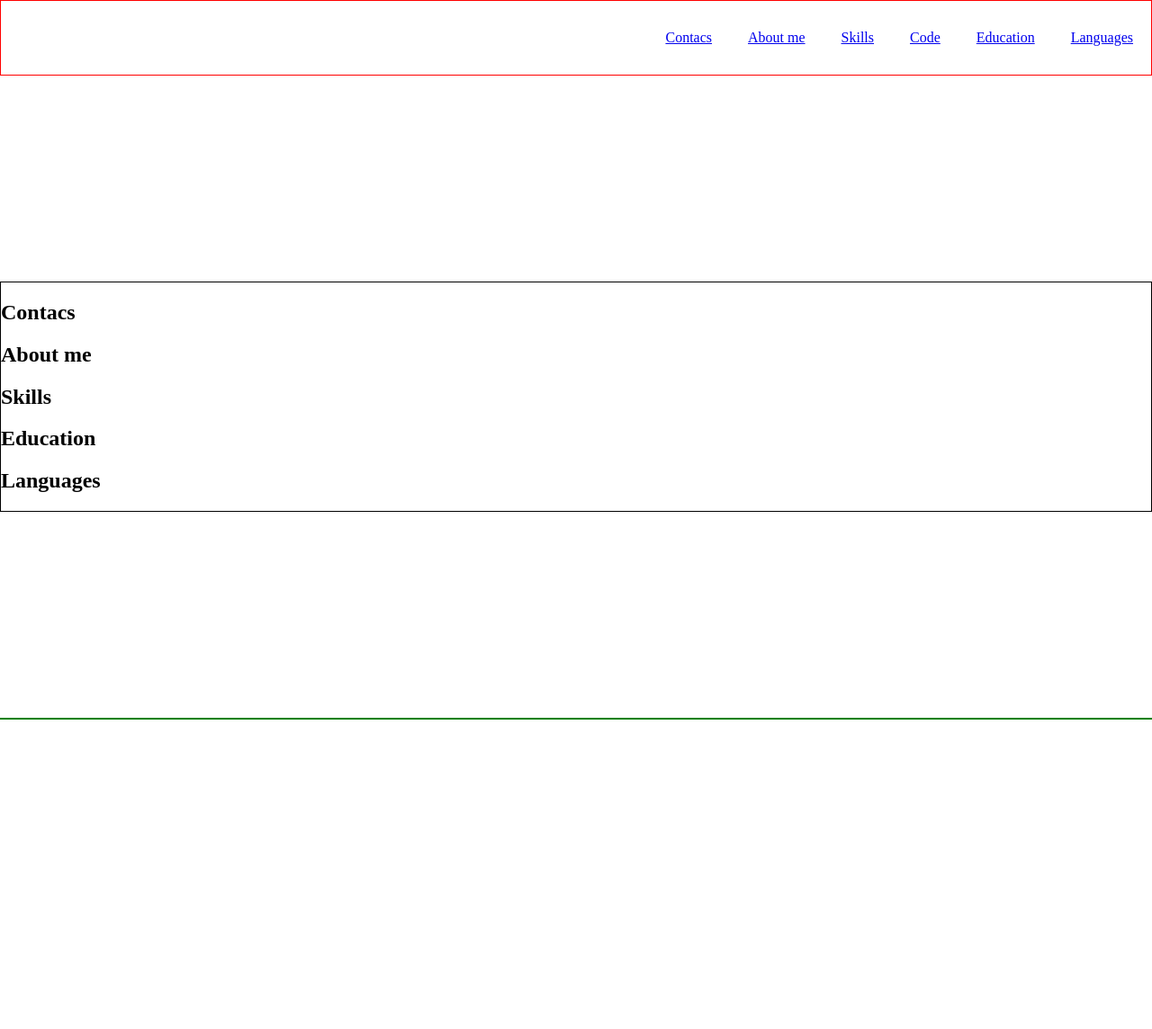
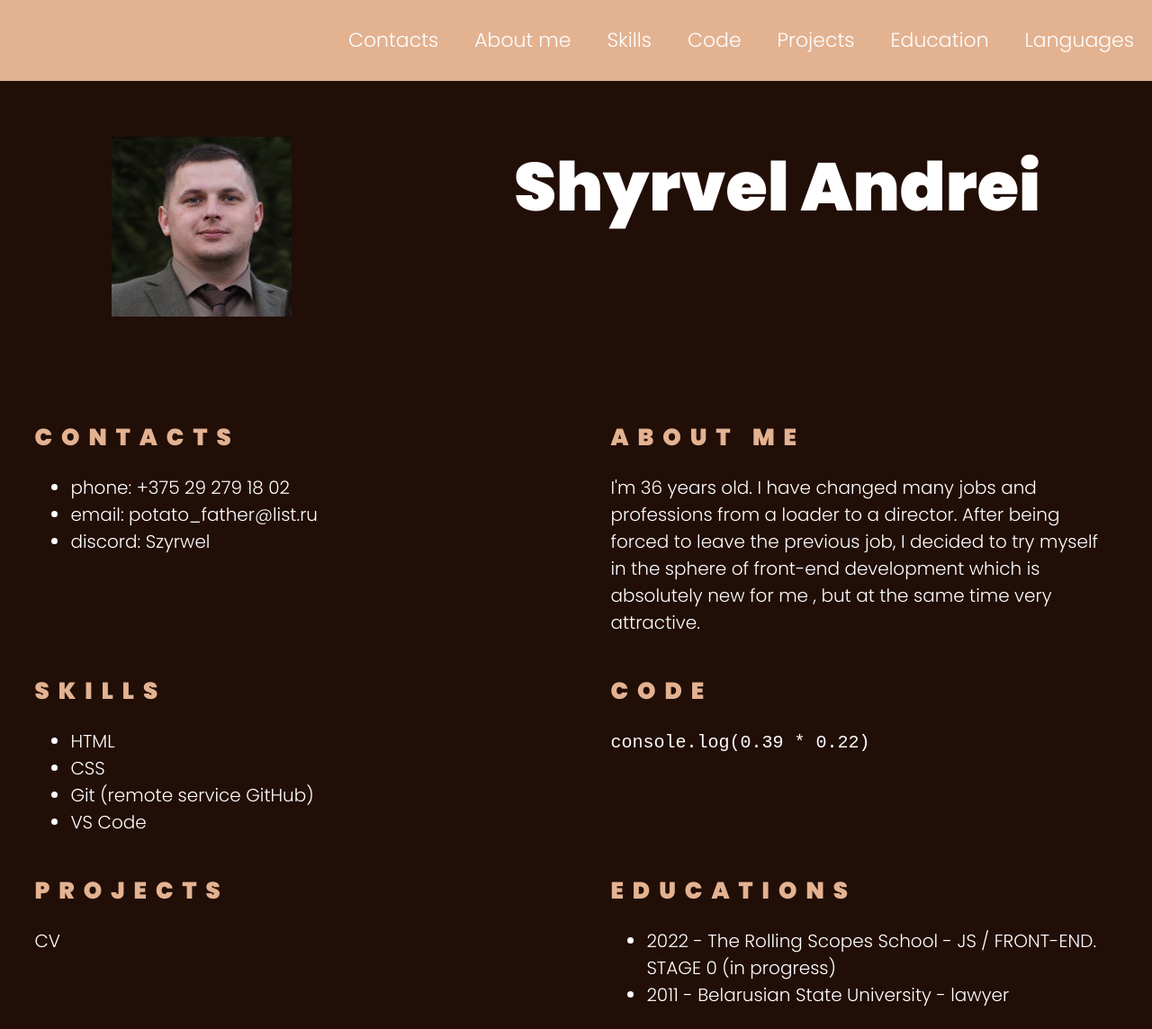
Before and after one commit to Szyrwel/rsschool-cv, a plain HTML site: page index.html in a window 1280 px wide. Shown: the top 1144 px of the page at 90% size. Before the commit the page ends 800 px from the top, so only its background shows below. Drawn offline with Linux system fonts and the light colour scheme.

Commit message:
fix: change all

```diff
--- a/index.html
+++ b/index.html
@@ -4,53 +4,99 @@
     <meta charset="UTF-8">
     <meta http-equiv="X-UA-Compatible" content="IE=edge">
     <meta name="viewport" content="width=device-width, initial-scale=1.0">
-    <title>Shyrvel-CV</title>
     <link rel="stylesheet" href="style.css">
     <link rel="icon" href="assets/favicon.ico">
+    <title>Shyrvel CV</title>
 </head>
-<body class="body">
+<body>
     <header class="header">
-        <div class="container">
+        <div class="navigation">
             <nav class="nav">
                 <ul class="nav-list">
-                    <li class="nav-item"><a href="#contacs" class="nav-link">Contacs</a></li>
-                    <li class="nav-item"><a href="#about_me" class="nav-link">About me</a></li>
+                    <li class="nav-item"><a href="#contacts" class="nav-link">Contacts</a></li>
+                    <li class="nav-item"><a href="#about-me" class="nav-link">About me</a></li>
                     <li class="nav-item"><a href="#skills" class="nav-link">Skills</a></li>
                     <li class="nav-item"><a href="#code" class="nav-link">Code</a></li>
+                    <li class="nav-item"><a href="#projects" class="nav-link">Projects</a></li>
                     <li class="nav-item"><a href="#education" class="nav-link">Education</a></li>
                     <li class="nav-item"><a href="#languages" class="nav-link">Languages</a></li>
                 </ul>
             </nav>
+        </div>
+    </header>
 
+    <main class="main">
+        <div class="container main-container profile">
+            <section>
+                <h2><img src="./assets/img/myfoto.jpg" width="200" height="200" alt="my foto was here"></h2>
+            </section>
+                <section><h1>Shyrvel Andrei</h1>
+            </section>
         </div>
-
-    </header>
-    <main class="main">
-        <div class="container">
-            <section class="section" id="contacs">
-                <h2>Contacs</h2>
+            <div class="container main-container">
+            <section class="section" id="contacts">
+                <h2 class="section-title">Contacts</h2>
+                    <ul>
+                        <li>phone: +375 29 279 18 02</li>
+                        <li>email: potato_father@list.ru</li>
+                        <li>discord: Szyrwel</li>
+                    </ul>
             </section>
-            <section class="section" id="about_me">
-                <h2>About me</h2>
+            <section class="section" id="about-me">
+                <h2 class="section-title">About me</h2>
+                <p>I'm 36 years old. I have changed many jobs and professions from a loader to a director. After being forced to leave the previous job, I decided to try myself in the sphere of front-end development which is absolutely new for me , but at the same time very attractive.</p>
             </section>
             <section class="section" id="skills">
-                <h2>Skills</h2>
+                <h2 class="section-title">Skills</h2>
+                <ul>
+                    <li>HTML</li>
+                    <li>CSS</li>
+                    <li>Git (remote service GitHub)</li>
+                    <li>VS Code</li>
+                </ul>
+            </section>
+            <section class="section" id="code">
+                <h2 class="section-title">Code</h2>
+                <p>
+                    <code>console.log(0.39 * 0.22)</code>
+                </p>
+            </section>
+            <section class="section" id="projects">
+                <h2 class="section-title">Projects</h2>
+                <p><a href="https://szyrwel.io/rsschool-cv/" class="projects-link">CV</a></p>
             </section>
             <section class="section" id="education">
-                <h2>Education</h2>
+                <h2 class="section-title">Educations</h2>
+                <ul>
+                    <li>2022 - The Rolling Scopes School - JS / FRONT-END. STAGE 0 (in progress)</li>
+                    <li>2011 - Belarusian State University - lawyer</li>
+                </ul>
             </section>
             <section class="section" id="languages">
-                <h2>Languages</h2>
+                <h2 class="section-title">Languages</h2>
+                <ul>
+                    <li>English - A2</li>
+                    <li>Polish - A2</li>
+                </ul>
+            </section>
+        </div>
+    </main>
+
+    <footer class="footer">
+        <div class="container footer-container">
+            <section>
+                <h2>2022</h2>
+            </section>
+            <section>
+                <h2><a href="https://github.com/Szyrwel" class="footer-link">Szyrwel</a></h2>
+            </section>
+            <section class="rsslogo">
+                  <h2><a href="https://rs.school/js/">
+                      <img src="./assets/img/rs_school_logo.svg" alt="logo rsschool"></a></h2>
+
             </section>
 
         </div>
-
-    </main>
-    <footer class="footer">
-        <div class="container">
-
-        </div>
-
     </footer>
-</body>
+ </body>
 </html>
--- a/style.css
+++ b/style.css
@@ -1,50 +1,133 @@
 @font-face {
-    font-family: 'Poppins';
+    font-family: Poppins;
     src: url("assets/fonts/Poppins-Light.ttf");
     font-weight: 100;
 }
 @font-face {
-    font-family: 'Poppins';
-    src: url("assets/fonts/Poppins-Bold.ttf");
-    font-weight: 300;
+    font-family: Poppins;
+    src: url("assets/fonts/Poppins-Black.ttf");
+    font-weight: 400;
 }
-*{
-    box-sizing: border-box;
+@media (max-width: 768px) {
+    .section {
+        width: 100%;
+        flex-direction: column;
+    }
 }
-.header{
-    border: 1px solid red;
-}
-.main{
-    border: 1px solid black;
-}
-.footer{
-    border: 1px solid green;
-}
-.body{
+body {
+    font-family: Poppins, sans-serif;
+    font-size: 20px;
+    font-weight: 100;
+    line-height: 1.5;
+    color: white;
     min-height: 100vh;
     margin: 0;
     padding: 0;
     display: flex;
     flex-direction: column;
     justify-content: space-between;
+    background-color: #210E07;
+    flex-wrap: wrap;
+}
+*{
+    box-sizing: border-box;
+}
+.header {
+    border: none;
+    background-color: #E3B291;
+}
+.main {
+    background-color: #210E07;
+    border: none;
+}
+.footer {
+    background-color: #E3B291;
+    border: none;
 }
 .container {
     max-width: 1440px;
     margin: 0 auto;
+    display: flex;
+    flex-wrap: wrap;
 }
-.nav-list{
+.nav-list {
     display: flex;
     justify-content: flex-end;
+    flex-wrap: wrap;
     align-items: center;
+    list-style: none;
 }
 html {
     scroll-behavior: smooth;
+  }
+  .nav-link {
+      padding: 0 20px;
+      line-height: 50px;
+      transition: 0.3s;
+      text-decoration: none;
+      color: white;
+      font-size: 22px;
+  }
+  .nav-item a {
+    color: white;
+    text-decoration: none;
+    transition: color 0.5s;
+  }
+   .main-container {
+      display: flex;
+      flex-wrap: wrap;
+      justify-content: space-between;
+  }
+  .section {
+      width: 50%;
+      padding: 0 3%;
+  }
+  .section-title {
+      font-size: 26px;
+      font-weight: 1400;
+      text-transform: uppercase;
+      letter-spacing: 10px;
+      color: #E3B291;
+  }
+  .rsslogo {
+    width: 121px;
+    /* height: 45px; */
+    background-size: contain;
+    background-repeat: no-repeat;
+  }
+  .footer-container {
+      display: flex;
+      flex-direction: row;
+      justify-content: space-around;
+      flex-wrap: wrap;
+      align-items: center;
+      text-decoration: none;
+      margin: 0 auto;
+      color: white;
+  }
+  .footer-link {
+      color: white;
+      text-decoration: none;
+  }
+  .nav-item {
+    min-height: 40px;
 }
-.nav-list{
-    list-style: none;
+
+.nav-item:hover {
+    background-color: #4d2323; ;
 }
-.nav-link {
-    padding: 0 20px;
-    line-height: 50px;
-    transition: .5s;
+.profile {
+    display: flex;
+    flex-wrap: wrap;
+    flex-direction: row;
+    font-size: 50px;
+    justify-content: space-around;
+    }
+    .projects-link {
+    color: white;
+    text-decoration: none;
+    }
+.navigation {
+    display: flex;
+    justify-content:flex-end;
 }
```
Also changed, not shown: assets/favicon.ico, assets/img/myfoto.jpg (added), assets/img/rs_school_logo.svg (added), assets/myfoto.jpg (added), assets/myphoto.jpg (deleted).
